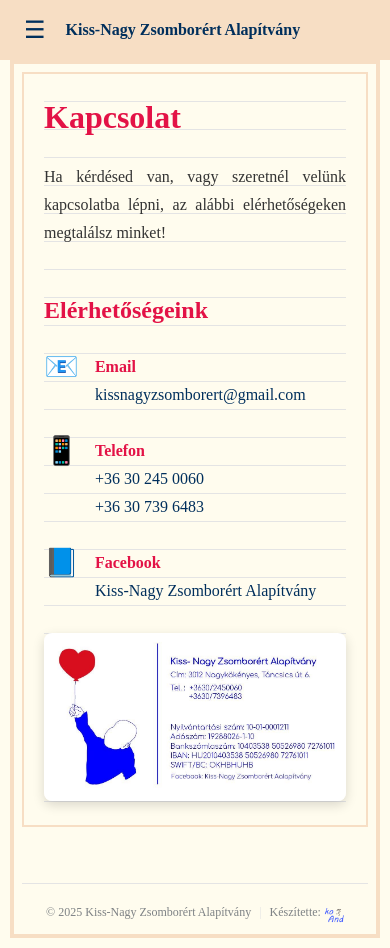
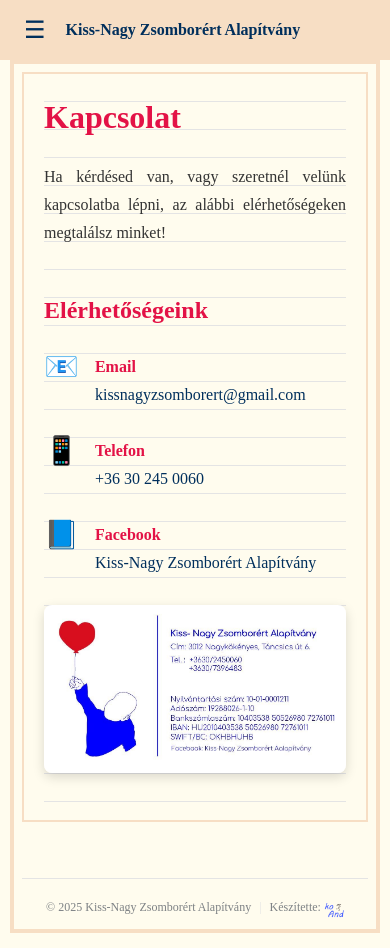
Before and after one commit to koand75/kissnagyzsombiert, an Angular app: page /contact in a window 390 px wide. Built offline with nearby package versions, Linux system fonts and the light colour scheme; a web font is replaced by a local one.

Commit message:
Remove unnecessary phone number

```diff
--- a/src/app/pages/contact/contact.html
+++ b/src/app/pages/contact/contact.html
@@ -18,7 +18,6 @@
     <div class="details">
       <strong>Telefon</strong>
       <a href="tel:+36302450060">+36 30 245 0060</a>
-      <a href="tel:+36307396483">+36 30 739 6483</a>
     </div>
   </div>
 
```
